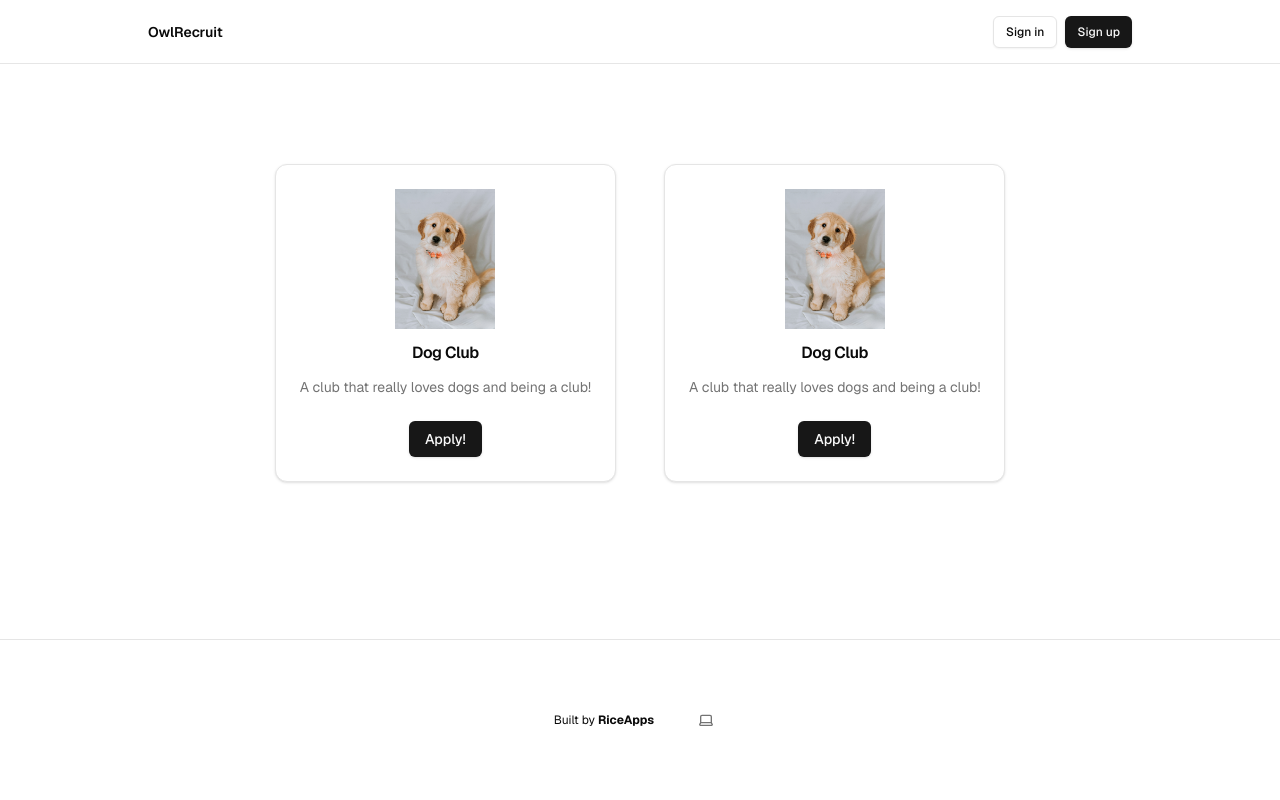
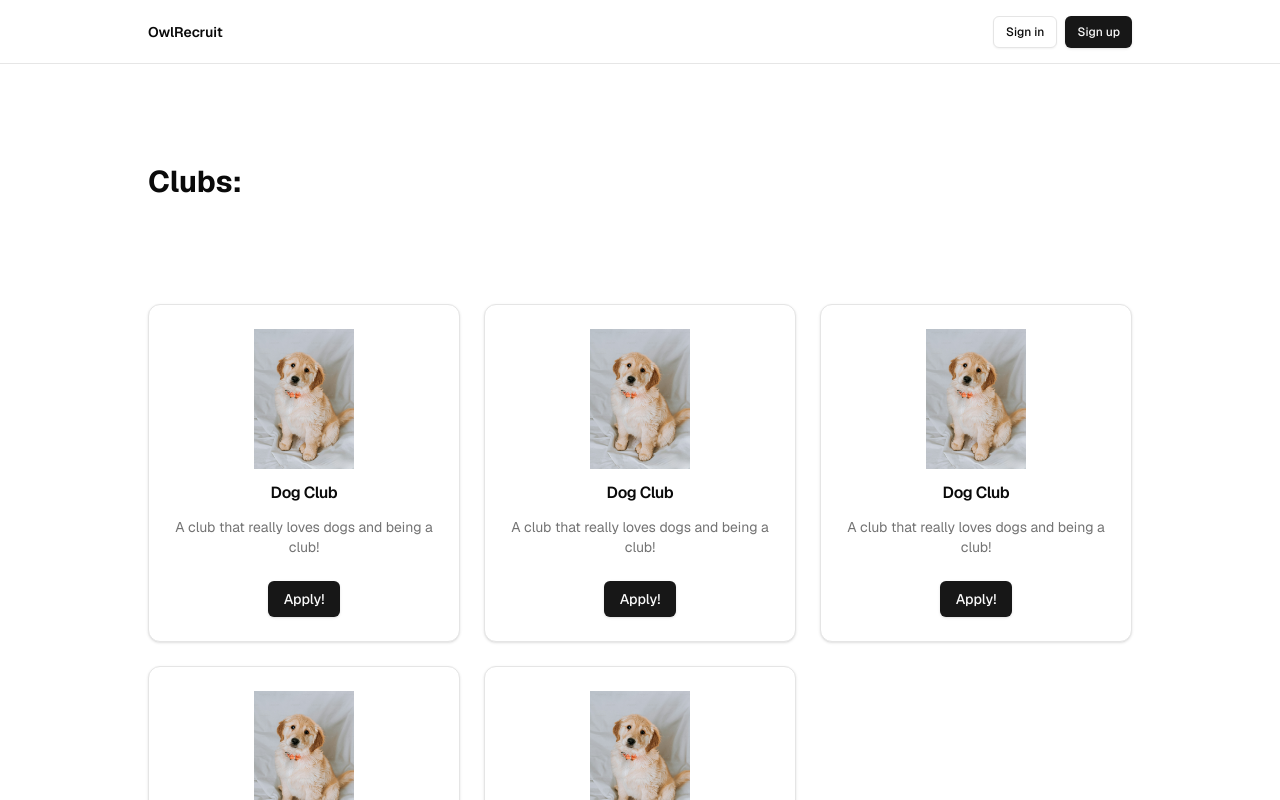
Before and after one commit to rice-apps/owlrecruit, a Next.js app: page /protected/apply in a window 1280 px wide. Shown: the top 800 px of the page. Built offline with nearby package versions, Linux system fonts and the light colour scheme; no server answers.

Commit message:
Page for list of clubs filled with example cards for each club

```diff
--- a/app/protected/apply/page.tsx
+++ b/app/protected/apply/page.tsx
@@ -1,42 +1,16 @@
-import Image from "next/image";
-import { Card, CardHeader, CardTitle, CardDescription, CardFooter } from "../../../components/ui/card"
-import dog from '../../../images/dog.jpeg'
-import { Button } from "../../../components/ui/button"
-import Link from "next/link"
+import DogCard from "../../../components/dog-card";
 
 export default async function Apply() {
 return (
-    <div className="flex gap-12">
-        <Card className="w-full flex flex-col items-center text-center">
-            <CardHeader className="flex flex-col items-center space-y-4">
-    <Image src={dog} alt="dog" width={100} height={100} />
-    <CardTitle>Dog Club</CardTitle>
-    <CardDescription>
-      A club that really loves dogs and being a club!
-    </CardDescription>
-  </CardHeader>
-
-  <CardFooter className="flex justify-center">
-    <Button asChild>
-      <Link href="/protected/apply/dogClub">Apply!</Link>
-    </Button>
-  </CardFooter>
-        </Card>
-        <Card className="w-full flex flex-col items-center text-center">
-            <CardHeader className="flex flex-col items-center space-y-4">
-    <Image src={dog} alt="dog" width={100} height={100} />
-    <CardTitle>Dog Club</CardTitle>
-    <CardDescription>
-      A club that really loves dogs and being a club!
-    </CardDescription>
-  </CardHeader>
-
-  <CardFooter className="flex justify-center">
-    <Button asChild>
-      <Link href="/protected/apply/dogClub">Apply!</Link>
-    </Button>
-  </CardFooter>
-        </Card>
+  <>
+  <h1 className="text-3xl font-bold mb-6 text-foreground">Clubs:</h1>
+    <div className="grid grid-cols-1 md:grid-cols-2 lg:grid-cols-3 gap-6">
+      <DogCard />
+      <DogCard />
+      <DogCard />
+      <DogCard />
+      <DogCard />
     </div>
+    </>
 );
 }
--- /dev/null
+++ b/components/dog-card.tsx
@@ -0,0 +1,22 @@
+import Image from "next/image";
+import { Card, CardHeader, CardTitle, CardDescription, CardFooter } from "../components/ui/card"
+import dog from '../images/dog.jpeg'
+import { Button } from "./ui/button"
+import Link from "next/link"
+
+export default async function DogCard() {
+    return (
+<Card className="w-full flex flex-col items-center text-center">
+            <CardHeader className="flex flex-col items-center space-y-4">
+    <Image src={dog} alt="dog" width={100} height={100} />
+    <CardTitle>Dog Club</CardTitle>
+    <CardDescription>
+      A club that really loves dogs and being a club!
+    </CardDescription>
+  </CardHeader>
+  <CardFooter className="flex justify-center">
+    <Button asChild>
+      <Link href="/protected/apply/dogClub">Apply!</Link>
+    </Button>
+  </CardFooter>
+        </Card>)}
```
